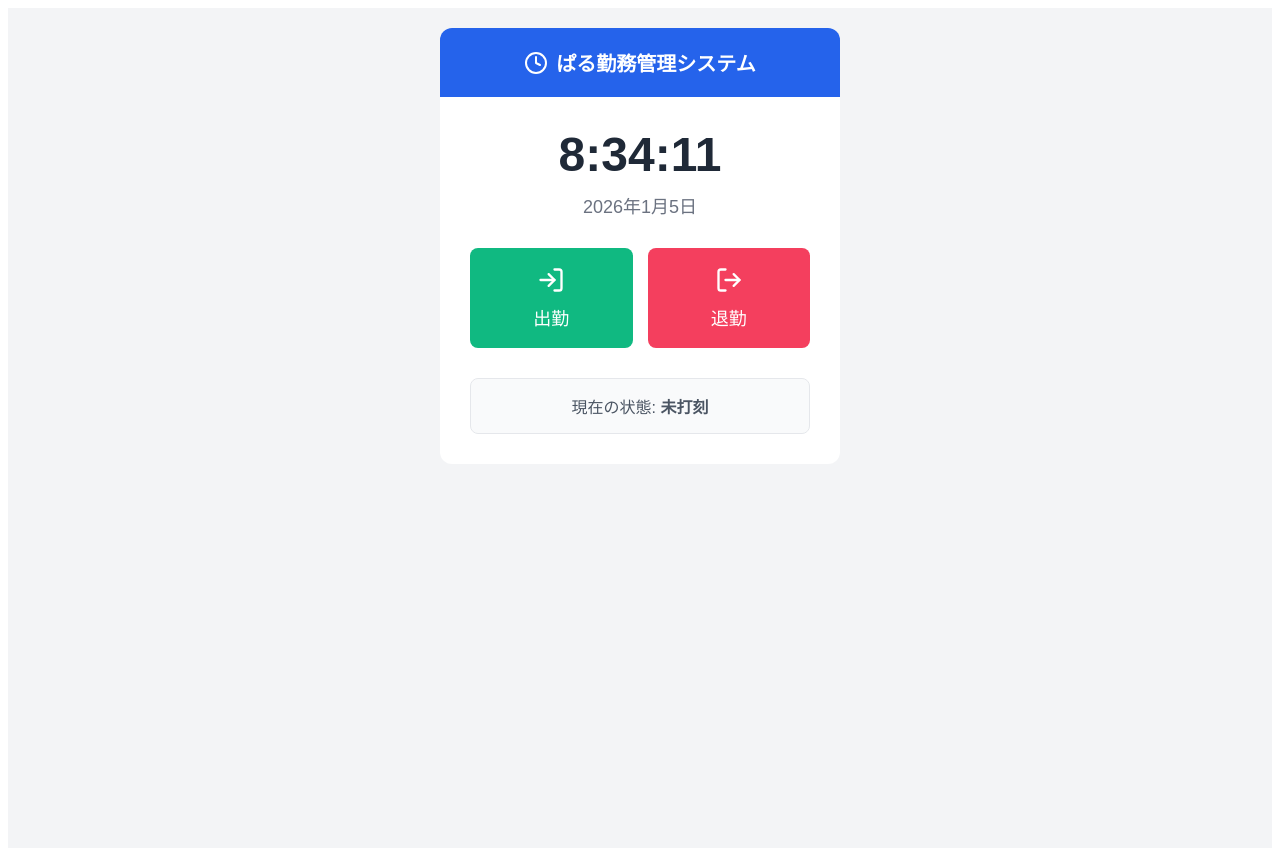
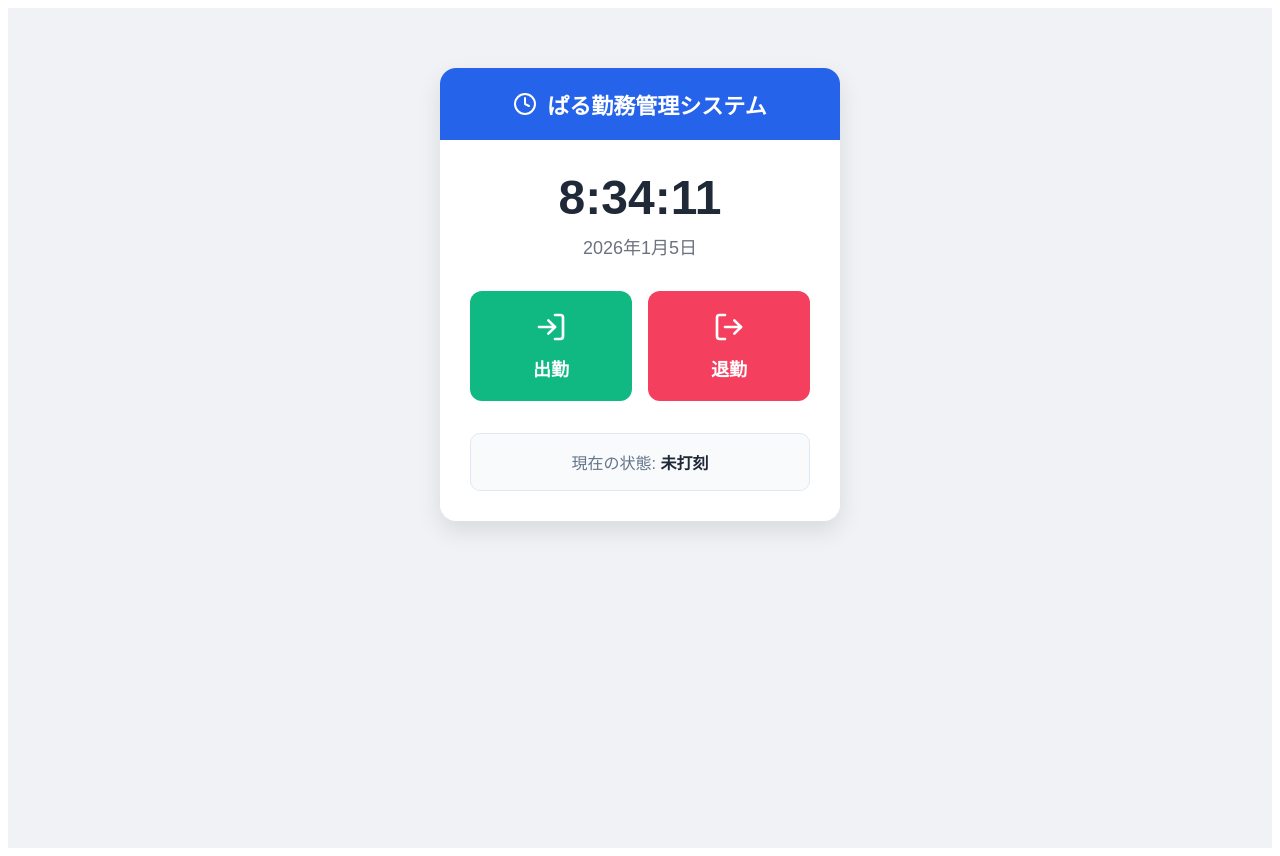
Before and after one commit to yuharayu9-ops/kinmu-kanri, a Next.js app: page / in a window 1280 px wide. Built offline with nearby package versions, Linux system fonts and the light colour scheme.

Commit message:
Update page.tsx

```diff
--- a/app/page.tsx
+++ b/app/page.tsx
@@ -13,36 +13,44 @@ export default function AttendanceSystem() {
     return () => clearInterval(timer);
   }, []);
 
+  const cardStyle: React.CSSProperties = {
+    maxWidth: '400px', margin: '40px auto', backgroundColor: 'white',
+    borderRadius: '16px', boxShadow: '0 10px 25px rgba(0,0,0,0.1)', overflow: 'hidden',
+    fontFamily: 'sans-serif'
+  };
+
   return (
-    <div style={{ minHeight: '100vh', backgroundColor: '#f3f4f6', padding: '20px', fontFamily: 'sans-serif' }}>
-      <div style={{ maxWidth: '400px', margin: '0 auto', backgroundColor: 'white', borderRadius: '12px', shadow: '0 4px 6px rgba(0,0,0,0.1)', overflow: 'hidden' }}>
+    <div style={{ minHeight: '100vh', backgroundColor: '#f0f2f5', padding: '20px' }}>
+      <div style={cardStyle}>
         <div style={{ backgroundColor: '#2563eb', color: 'white', padding: '20px', textAlign: 'center' }}>
-          <h1 style={{ margin: 0, fontSize: '20px', display: 'flex', alignItems: 'center', justifyContent: 'center', gap: '8px' }}>
+          <h1 style={{ margin: 0, fontSize: '22px', display: 'flex', alignItems: 'center', justifyContent: 'center', gap: '10px' }}>
             <Clock size={24} /> ぱる勤務管理システム
           </h1>
         </div>
 
         <div style={{ padding: '30px', textAlign: 'center' }}>
-          <div style={{ fontSize: '48px', fontWeight: 'bold', color: '#1f2937', marginBottom: '10px' }}>{time || "読み込み中..."}</div>
-          <div style={{ fontSize: '18px', color: '#6b7280', marginBottom: '30px' }}>2026年1月5日</div>
+          <div style={{ fontSize: '48px', fontWeight: 'bold', color: '#1f2937', marginBottom: '8px' }}>{time || "00:00:00"}</div>
+          <div style={{ fontSize: '18px', color: '#6b7280', marginBottom: '32px' }}>2026年1月5日</div>
 
-          <div style={{ display: 'grid', gridTemplateColumns: '1fr 1fr', gap: '15px', marginBottom: '30px' }}>
+          <div style={{ display: 'grid', gridTemplateColumns: '1fr 1fr', gap: '16px', marginBottom: '32px' }}>
             <button
               onClick={() => setStatus("出勤中")}
-              style={{ height: '100px', backgroundColor: '#10b981', color: 'white', border: 'none', borderRadius: '8px', fontSize: '18px', cursor: 'pointer', display: 'flex', flexDirection: 'column', alignItems: 'center', justifyContent: 'center', gap: '10px' }}
+              style={{ height: '110px', backgroundColor: '#10b981', color: 'white', border: 'none', borderRadius: '12px', fontSize: '18px', fontWeight: 'bold', cursor: 'pointer', display: 'flex', flexDirection: 'column', alignItems: 'center', justifyContent: 'center', gap: '12px' }}
             >
-              <LogIn size={28} /> 出勤
+              <LogIn size={32} /> 出勤
             </button>
             <button
               onClick={() => setStatus("退勤済み")}
-              style={{ height: '100px', backgroundColor: '#f43f5e', color: 'white', border: 'none', borderRadius: '8px', fontSize: '18px', cursor: 'pointer', display: 'flex', flexDirection: 'column', alignItems: 'center', justifyContent: 'center', gap: '10px' }}
+              style={{ height: '110px', backgroundColor: '#f43f5e', color: 'white', border: 'none', borderRadius: '12px', fontSize: '18px', fontWeight: 'bold', cursor: 'pointer', display: 'flex', flexDirection: 'column', alignItems: 'center', justifyContent: 'center', gap: '12px' }}
             >
-              <LogOut size={28} /> 退勤
+              <LogOut size={32} /> 退勤
             </button>
           </div>
 
-          <div style={{ backgroundColor: '#f9fafb', padding: '15px', borderRadius: '8px', border: '1px solid #e5e7eb' }}>
-            <p style={{ margin: 0, color: '#4b5563' }}>現在の状態: <strong>{status}</strong></p>
+          <div style={{ backgroundColor: '#f8fafc', padding: '16px', borderRadius: '10px', border: '1px solid #e2e8f0' }}>
+            <p style={{ margin: 0, color: '#64748b', fontSize: '16px' }}>
+              現在の状態: <span style={{ color: status === '出勤中' ? '#059669' : '#1f2937', fontWeight: 'bold' }}>{status}</span>
+            </p>
           </div>
         </div>
       </div>
```
